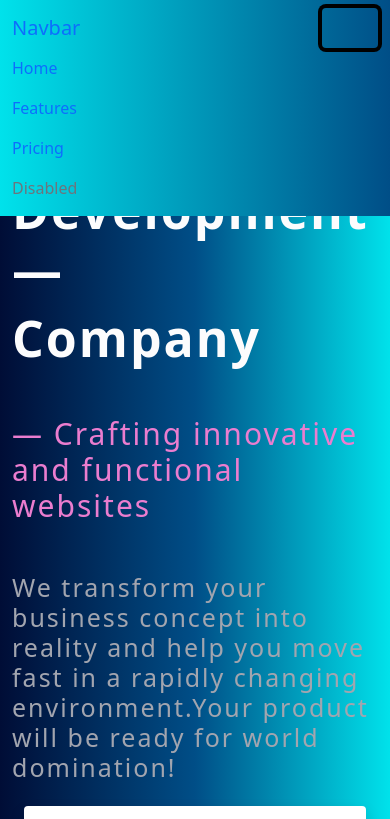
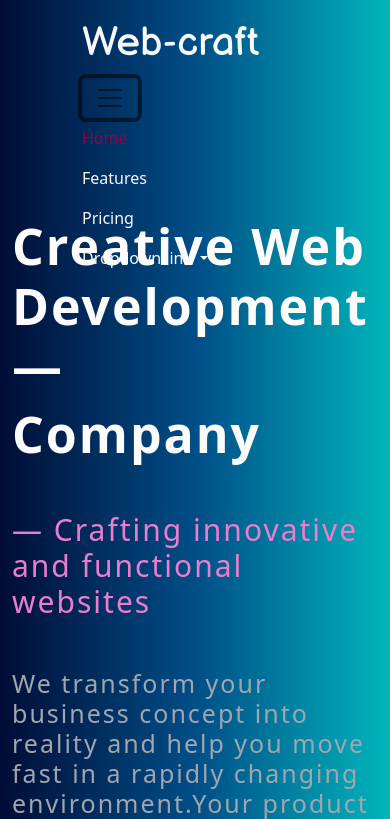
Before and after one commit to widhiwadher/web-craft, a plain HTML site: page index.html in a window 390 px wide. Both pictures are taken after a click on the button "Toggle navigation". Shown: the top 819 px of the page. Drawn offline with nearby package versions, Linux system fonts and the light colour scheme.

Commit message:
navbar slide-scroll done

```diff
--- a/index.html
+++ b/index.html
@@ -21,26 +21,38 @@
 
 <body>
     <section id="part-1">
-        <nav class="navbar navbar-expand-lg  fixed-top">
-            <div class="container-fluid">
-                <a class="navbar-brand" href="#">Navbar</a>
-                <button class="navbar-toggler" type="button" data-bs-toggle="collapse" data-bs-target="#navbarNav"
-                    aria-controls="navbarNav" aria-expanded="false" aria-label="Toggle navigation">
+        <nav class="navbar navbar-expand-lg navbar-light fixed-top ">
+            <div class="container-fluid ">
+                <a class="navbar-brand font-weight-bold text-light logo" href="#">Web-craft</a>
+                <button class="navbar-toggler" type="button" data-bs-toggle="collapse"
+                    data-bs-target="#navbarNavDropdown" aria-controls="navbarNavDropdown" aria-expanded="false"
+                    aria-label="Toggle navigation">
                     <span class="navbar-toggler-icon"></span>
                 </button>
-                <div class="collapse navbar-collapse" id="navbarNav">
-                    <ul class="navbar-nav ml-auto float-right">
+                <div class="collapse navbar-collapse" id="navbarNavDropdown">
+                    <ul class="navbar-nav ms-auto">
                         <li class="nav-item">
                             <a class="nav-link active" aria-current="page" href="#">Home</a>
                         </li>
                         <li class="nav-item">
-                            <a class="nav-link" href="#">Features</a>
+                            <a class="nav-link font-weight-bold text-light" href="#">Features</a>
                         </li>
                         <li class="nav-item">
-                            <a class="nav-link" href="#">Pricing</a>
+                            <a class="nav-link font-weight-bold text-light" href="#">Pricing</a>
                         </li>
-                        <li class="nav-item">
-                            <a class="nav-link disabled" href="#" tabindex="-1" aria-disabled="true">Disabled</a>
+                        <li class="nav-item dropdown">
+                            <a class="nav-link dropdown-toggle font-weight-bold text-light" href="#"
+                                id="navbarDropdownMenuLink" role="button" data-bs-toggle="dropdown"
+                                aria-expanded="false">
+                                Dropdown link
+                            </a>
+                            <ul class="dropdown-menu" aria-labelledby="navbarDropdownMenuLink">
+                                <li><a class="dropdown-item font-weight-bold text-light" href="#">Action</a></li>
+                                <li><a class="dropdown-item font-weight-bold text-light" href="#">Another action</a>
+                                </li>
+                                <li><a class="dropdown-item font-weight-bold text-light" href="#">Something else
+                                        here</a></li>
+                            </ul>
                         </li>
                     </ul>
                 </div>
@@ -50,11 +62,11 @@
 
         <div class="container">
             <div class="row mt-5 mb-5">
-                <div class="col-md-6 col-lg-6 col-sm-12">
+                <div class="mt-5 col-md-6 col-lg-6 col-sm-12">
                     <img data-aos="fade-up" data-aos-duration="2000" src="img/lang-2.png" class="img-fluid" alt="">
                 </div>
 
-                <div data-aos="fade-right" data-aos-duration="1000" class="text col-md-6 col-lg-6 col-sm-12 mb-5">
+                <div data-aos="fade-right" data-aos-duration="1000" class="text mt-5 col-md-6 col-lg-6 col-sm-12 mb-5">
                     <h2 class="heading mt-5">Creative Web Development —</h2>
                     <h1 class="heading mb-5">Company</h1>
                     <h3 class="heading-2 mt-5">— Crafting innovative and functional websites </h3>
@@ -69,9 +81,9 @@
 
     </section>
 
-    <section id="part-2">
+    <section>
 
-        <div class="container px-4">
+        <div class="container px-4" id="part-2">
             <div class="row gx-5  negative">
                 <div class="col-md-6 col-sm-12 col-lg-6">
                     <div class="p-3 shadow p-3 mb-5 bg-body rounded">
@@ -84,12 +96,8 @@
                         <h1 class="head-2 mt-4">Who we are</h1>
 
                         <h5 class="head-3 p-4">Web Craft is an international web & mobile app development company based
-                            in
-                            India.
-                            Undoubtedly, We have provided
-                            expert software engineering and consultancy services to hundreds of clients. Above all as a
-                            custom
-                            software development company, our clients range from bootstrap to Fortune 500 companies.
+                            in India.Undoubtedly, We have provided expert software engineering and consultancy services to hundreds of clients. Above all as a
+                            custom software development company, our clients range from bootstrap to Fortune 500 companies.
                             Furthermore, we combine our experience in the business domain, business development and
                             technical
                             expertise to provide best and end-to-end software solutions.</h5>
@@ -107,10 +115,11 @@
     <section id="part-3">
         <div class="row-fluid  mt-5 ">
             <div class="row justify-content-center gap-3" style="text-align: center;">
-                <div class="col-md-4 col-sm-5 col-lg-2 shadow p-3 mb-5 bg-body rounded">
-                    <div class=" mt-5 box bg-icon">
-                        <i data-aos="flip-down" data-aos-duration="1000"
-                            class="mt-3 word-press fab fa-wordpress fa-5x"></i>
+                <div class="col-md-4 col-sm-5 col-lg-2 shadow p-3 mb-5 bg-body rounded" style=" position: relative;">
+                    <img src="img/box-4.png" class="img-fluid" alt="" style="display: block; background: blue;">
+                    <div>
+                        <i data-aos="flip-down" data-aos-duration="1000" class="word-press fab fa-wordpress fa-5x"
+                        style="z-index: 100; position:absolute; bottom: 10; left:9; "></i>
                     </div>
                     <h3 class="mt-5"> E-Commerce Solutions </h3>
                     <p>Lorem ipsum dolor sit amet consectetur adipisicing elit. Laudantium repellendus, libero
@@ -147,6 +156,17 @@
 
     <script>
         AOS.init();
+
+        $(document).ready(function () {
+      $(window).on('scroll',function() {
+          if ($(window).scrollTop()) {
+           $('nav').addClass('bgc');
+          } else {
+            $('nav').removeClass('bgc') ;
+          }
+      });
+
+ });
     </script>
 </body>
 
--- a/style.css
+++ b/style.css
@@ -1,19 +1,47 @@
+
+@import url('https://fonts.googleapis.com/css2?family=Balsamiq+Sans&display=swap');
+
+ .logo {
+     font-family: "Balsamiq Sans",sans-serif;
+     font-size: 40px!important;
+ }
  *{
    margin: 0;
    padding: 0;
    box-sizing: border-box;
+
  }
 
 #part-1 {
-    background:linear-gradient(to right, #000D36 ,#004E87 , #00E2EB);
+    background:linear-gradient(to right, #000D36 ,#004E87 , #02b5bb);
     min-height: 90vh;
 }
 
 nav {
-    /* background:linear-gradient(to right, #12B3c5 ,#525484 , #4B4B66);   */
-    background:linear-gradient(to right, #00E2EB,#004E87 );
+    background:linear-gradient(to right, #000D36 ,#004E87 , #02b5bb);
     color: white!important;
+    width: 100%;
+    height: 100px;
+    transition: .5s;
+    padding: 10px 70px;
+
 }
+.bgc {
+    background: rgb(0, 0, 0,.7);
+    padding: 10px 70px
+}
+
+
+nav li a:hover{
+border-bottom: 2px solid #ffffff;
+transition: 300ms;
+}
+
+.active {
+    border-color: rgb(219, 41, 124)!important;
+    color: rgb(148, 2, 70)!important;
+}
+
 .heading {
 
     justify-content: center;
@@ -49,8 +77,8 @@ nav {
 /* -------- section-2 ---------- */
 
 
-/*
-#part-2 {
+
+/* #part-2 {
     background: rgb(238, 235, 235);
 }  */
 
```
